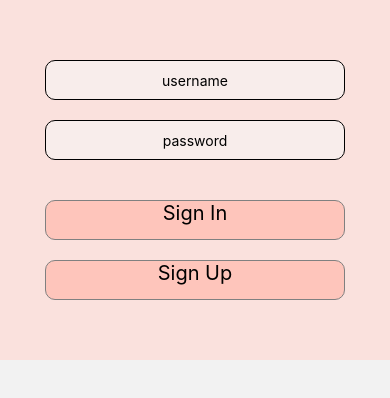
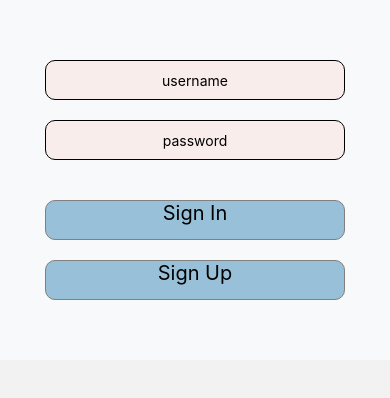
Before and after one commit to patika-218-akbank-reactnative-bootcamp/assignment-6-gulbaharee, a React Native app: screen / in a window 390 px wide. Shown: the part 240-638 px from the top of the page. Built offline with nearby package versions, Linux system fonts and the light colour scheme.

Commit message:
last updates

```diff
--- a/src/components/button.js
+++ b/src/components/button.js
@@ -21,7 +21,7 @@ const styles = StyleSheet.create({
         borderRadius:10,
         height:40,
         marginTop:20,
-        backgroundColor:'#fec5bb',
+        backgroundColor:'#98c1d9',
 
     },
     text:{
--- a/src/pages/Edit.js
+++ b/src/pages/Edit.js
@@ -11,14 +11,17 @@ const screenHeight= Dimensions.get('screen').height;
 const Edit = () => {
     const { goBack } = useNavigation();
     const theme = useSelector(state=>state.theme.activeTheme);
+    const activeUser = useSelector(state=>state.activeUser.registeredUser);
+console.log(activeUser);
+
   return (
     <View>
       <Header title="Edit" goback={true} onPress={() => goBack("Profile")} />
       <View
         style={[styles.container, { backgroundColor: theme.backgroundColor }]}
       >
-        <Input placeholder='username'/>
-        <Input placeholder='email'/>
+        <Input placeholder={activeUser.username}/>
+        <Input placeholder={activeUser.email}/>
         <Input placeholder='password'/>
         <Button placeholder='Save'/>
       </View>
--- a/src/pages/Photos.js
+++ b/src/pages/Photos.js
@@ -4,13 +4,14 @@ import Header from "../components/header";
 import Button from "../components/button";
 import { app } from "../utils/firebase";
 import { getFirestore, collection, setDoc, doc } from "firebase/firestore/lite";
+import {useSelector } from 'react-redux';
 
 const Photos = ({ route }) => {
   const { image } = route.params;
   const db = getFirestore(app);
-
+  const activeUser = useSelector(state=>state.activeUser.registeredUser);
   const sendPhoto = () => {
-    setDoc(doc(db, "users", response.user.uid), {
+    setDoc(doc(db, "users", activeUser.id), {
       image:image,
     });
   };
--- a/src/pages/SignIn.js
+++ b/src/pages/SignIn.js
@@ -8,6 +8,7 @@ import {app} from '../utils/firebase';
 import {useSelector,useDispatch } from 'react-redux';
 import { setUser } from "../store/userSlice";
 import {doc, getDoc,getFirestore} from 'firebase/firestore';
+import AsyncStorage from '@react-native-async-storage/async-storage';
 
 const screenHeight = Dimensions.get("screen").height;
 
@@ -17,7 +18,7 @@ const SignIn = () => {
   const db = getFirestore(app);
   const dispatch = useDispatch();
   const activeUser = useSelector(state=>state.activeUser.registeredUser);
-
+  const theme = useSelector(state=>state.theme.activeTheme);
   const handleSubmit = () => {
 
     //firebase authentication
@@ -26,10 +27,16 @@ const SignIn = () => {
         const userRef=await getDoc(doc(db,'users',response.user.uid));
         if(userRef.exists()){
           console.log(userRef.data());
-          dispatch(setUser(response.user.uid));
-          console.log(activeUser);
+          dispatch(setUser({activeUser:userRef.data()}));
+          AsyncStorage.setItem(
+            'activeUser',
+            JSON.stringify(
+              userRef.data()
+            )
+          )
         }
         navigate('Home');
+        console.log(activeUser);
       })
       .catch((error) => {
         if (error.code === "auth/email-already-in-use") {
@@ -47,7 +54,7 @@ const SignIn = () => {
   };
 
   return (
-    <View style={styles.container}>
+    <View style={[styles.container,{backgroundColor:theme.backgroundColor}]}>
       <View style={styles.innerContainer}>
         <Input placeholder="username" onChangeText={(text) => (email = text)} />
         <Input
--- a/src/pages/SignUp.js
+++ b/src/pages/SignUp.js
@@ -6,6 +6,7 @@ import { getAuth, createUserWithEmailAndPassword } from "firebase/auth";
 import { getFirestore, collection, setDoc, doc } from "firebase/firestore/lite";
 import { app } from "../utils/firebase";
 import { useNavigation } from "@react-navigation/native";
+import {useSelector } from 'react-redux';
 
 const screenHeight = Dimensions.get("screen").height;
 
@@ -13,7 +14,7 @@ const SignUp = () => {
   const auth = getAuth(app);
   const db = getFirestore(app);
   const { navigate } = useNavigation();
-
+  const theme = useSelector(state=>state.theme.activeTheme);
   const handleSubmit = () => {
     //firebase authentication
     createUserWithEmailAndPassword(auth, email, password)
@@ -22,6 +23,7 @@ const SignUp = () => {
           email: email,
           password: password,
           username: username,
+          id:response.user.uid,
         });
         navigate("Sign In");
       })
@@ -30,7 +32,7 @@ const SignUp = () => {
   };
 
   return (
-    <View style={styles.container}>
+    <View style={[styles.container,{backgroundColor:theme.backgroundColor}]}>
       <View style={styles.innerContainer}>
         <Input
           placeholder="username"
@@ -53,7 +55,6 @@ export default SignUp;
 const styles = StyleSheet.create({
   container: {
     height: screenHeight,
-    backgroundColor: "#fae1dd",
   },
   innerContainer: {
     alignItems: "center",
--- a/src/store/themes/light.js
+++ b/src/store/themes/light.js
@@ -1,4 +1,4 @@
 export default{
     type:'light',
-    backgroundColor:'#f8edeb',
+    backgroundColor:'#f8f9fa',
 }
--- a/src/store/userSlice.js
+++ b/src/store/userSlice.js
@@ -12,14 +12,7 @@ export const userSlice = createSlice({
         registeredUser: activeUser,
       };
     },
-    addUser: (state, action) => {
-      const newUser = [...state, registeredUser];
-      newUser.push(action.payload);
-      return {
-        registeredUser: newUser,
-      };
-    },
   },
 });
 
-export const { setUser, addUser } = userSlice.actions;
+export const { setUser } = userSlice.actions;
```
Also changed, not shown: src/pages/Images.js (deleted, +0 -12 lines).
